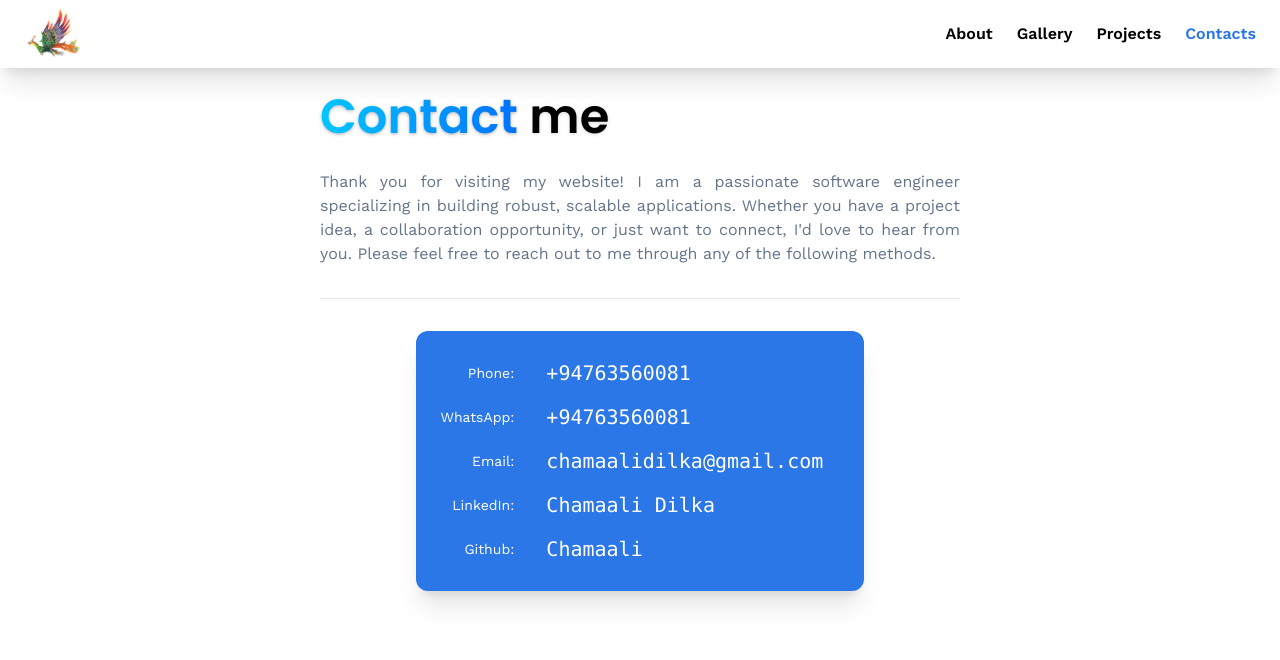
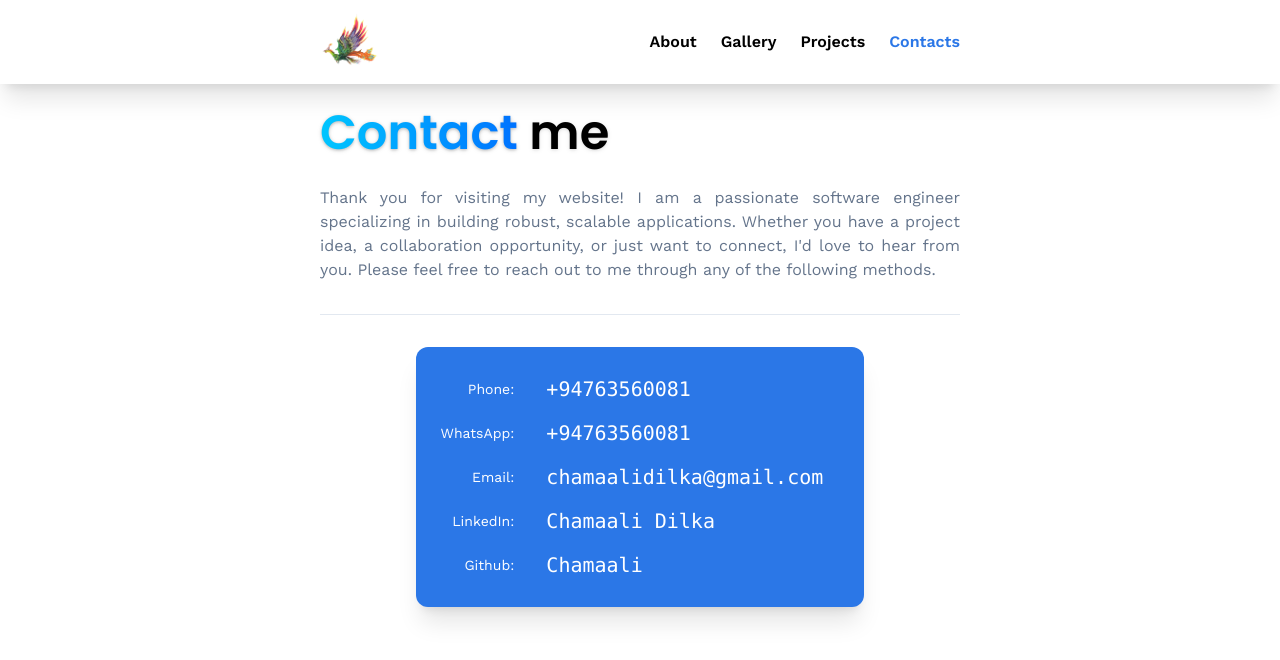
Before and after one commit to Chamaali/3d-portfolio, a React (Vite) app: page /contacts in a window 1280 px wide. Shown: the top 660 px of the page. Built offline with nearby package versions, Linux system fonts and the light colour scheme; no server answers.

Commit message:
Adjusted NavigationBar.

```diff
--- a/src/components/NavigationBar.jsx
+++ b/src/components/NavigationBar.jsx
@@ -10,10 +10,10 @@ const NavigationBar = () => {
   };
 
   return (
-    <header className="bg-white  sticky top-0 z-50">
+    <header className="bg-white shadow-xl  sticky top-0 z-50">
       <nav className="">
 
-            <div className="shadow-xl flex items-center justify-between py-1         px-6">
+            <div className="flex items-center justify-between py-3  lg:mx-80 md:mx-40 sm:mx-20 mx-10">
             <div className="flex items-center">
               <a href="/">
                 <img src={birdIcon} alt="Bird Icon" width={60} />
```
